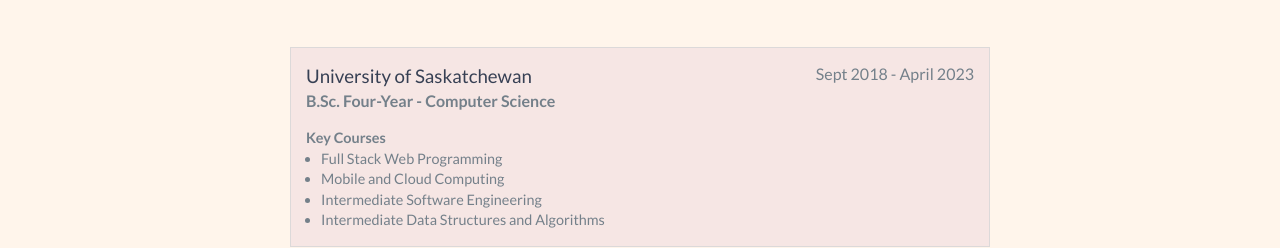
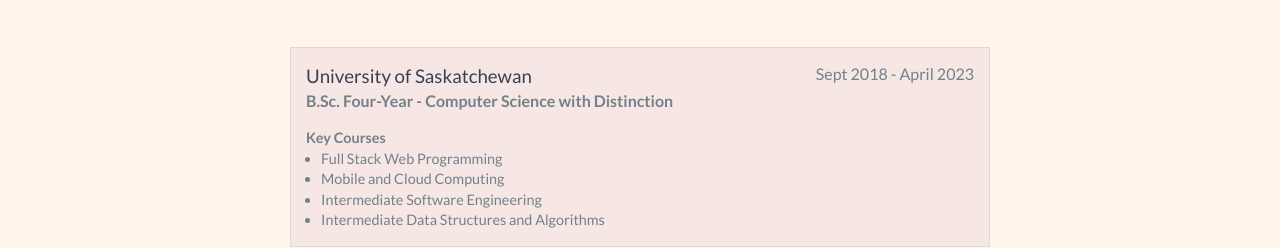
Before and after one commit to habiburbahar/portfolio, a website: page index.html in a window 1280 px wide. Shown: the part 1486-1734 px from the top of the page. Drawn offline with nearby package versions, Linux system fonts and the light colour scheme.

Commit message:
Update index.html

```diff
--- a/index.html
+++ b/index.html
@@ -100,7 +100,7 @@
         <div class="education-block" style="background-color: #F6E6E4;">
             <h3>University of Saskatchewan</h3>
             <span class="education-date">Sept 2018 - April 2023</span>
-            <h4><b>B.Sc. Four-Year - Computer Science</b></h4>
+            <h4><b>B.Sc. Four-Year - Computer Science with Distinction</b></h4>
             <p>
                 <b>Key Courses</b>
                 <ul>
```
